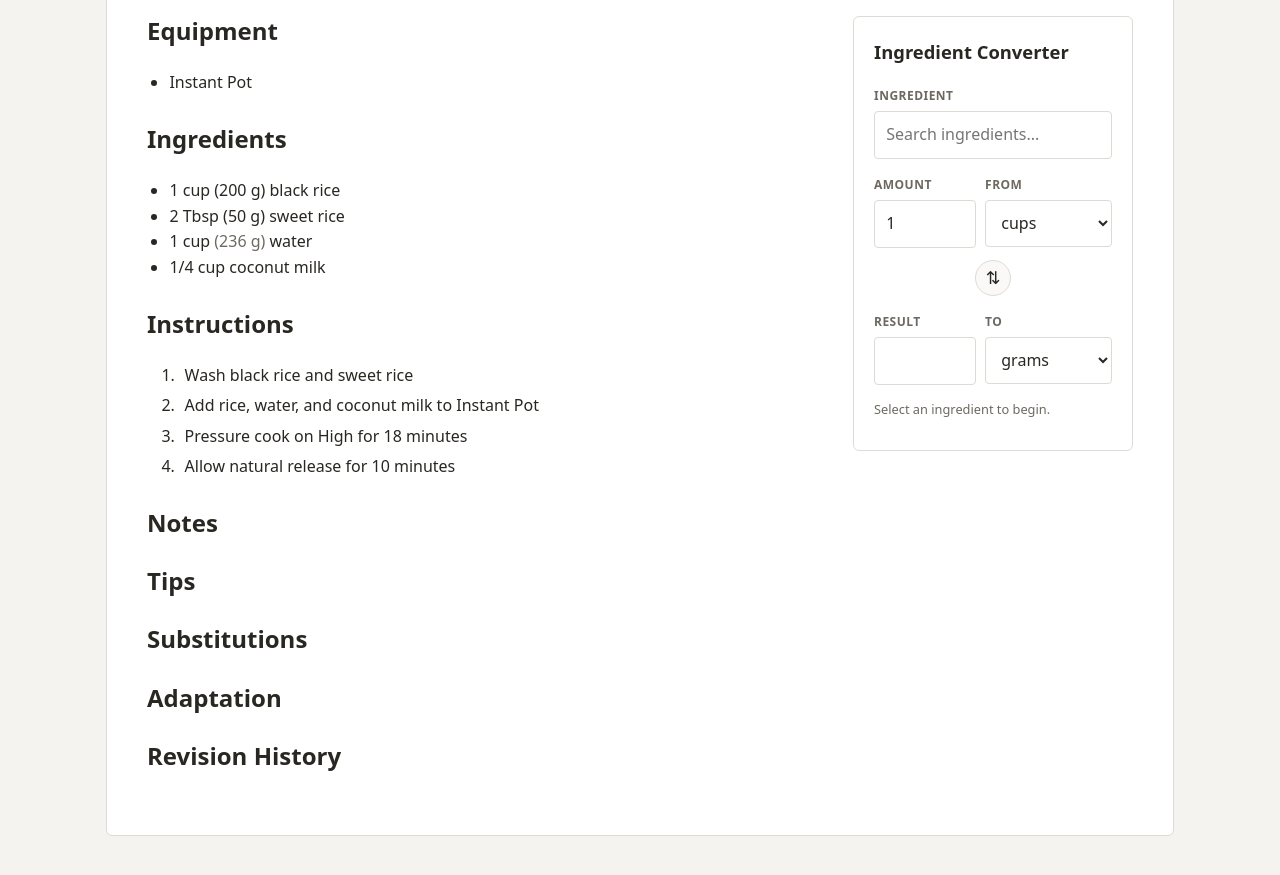
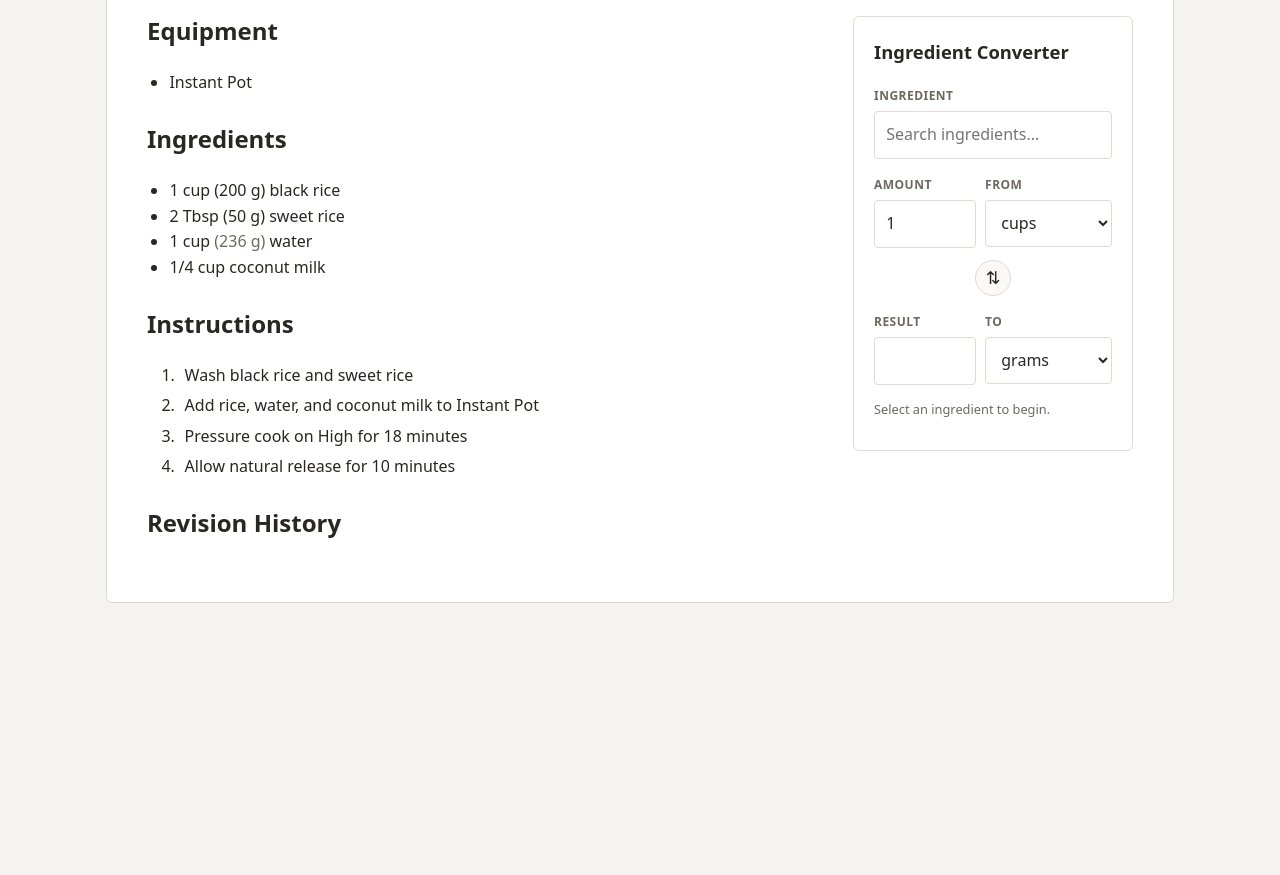
Before and after one commit to sundaycake/recipes, a Jekyll site: the page built from _recipes/black-rice-instant-pot.md, in a window 1280 px wide and 900 px high, scrolled down 557 px. Shown: the top 875 px of the window. Built offline with Jekyll 4.4.1, drawn with Linux system fonts in a browser that asks for light colours; after the commit the page ends 1224 px from its top, so only the background shows below that; part of the change alters nothing that is shown.

```diff
--- a/_layouts/recipe.html
+++ b/_layouts/recipe.html
@@ -139,6 +139,167 @@ layout: default
       </div>
 
       {{ content }}
+
+      <script>
+        function removeEmptyRecipeSections() {
+
+          const content =
+            document.querySelector(".recipe-content");
+
+          if (!content) {
+            return;
+          }
+
+          const headings =
+            Array.from(
+              content.querySelectorAll(
+                "h2, h3, h4, h5, h6"
+              )
+            );
+
+          /*
+           * Process deepest headings first.
+           *
+           * This allows us to remove an empty child
+           * section before deciding whether its parent
+           * section contains anything.
+           */
+          headings
+            .sort(function (a, b) {
+              return headingLevel(b) -
+                     headingLevel(a);
+            })
+            .forEach(function (heading) {
+
+              if (!heading.isConnected) {
+                return;
+              }
+
+              if (sectionHasContent(heading)) {
+                return;
+              }
+
+              heading.remove();
+            });
+
+          updateRecipeJumpNav();
+        }
+
+
+        function headingLevel(heading) {
+
+          return parseInt(
+            heading.tagName.substring(1),
+            10
+          );
+
+        }
+
+
+        function sectionHasContent(heading) {
+
+          const level =
+            headingLevel(heading);
+
+          let element =
+            heading.nextElementSibling;
+
+          while (element) {
+
+            /*
+             * Stop at the next heading at the same
+             * or higher level.
+             */
+            if (
+              /^H[1-6]$/.test(
+                element.tagName
+              )
+            ) {
+
+              const nextLevel =
+                headingLevel(element);
+
+              if (nextLevel <= level) {
+                break;
+              }
+
+              /*
+               * This is a child heading.
+               *
+               * Its content will be encountered as
+               * we continue through the section.
+               */
+              element =
+                element.nextElementSibling;
+
+              continue;
+            }
+
+
+            /*
+             * Ignore elements that contain nothing
+             * meaningful.
+             */
+            if (
+              element.textContent.trim() ||
+              element.querySelector(
+                "img, table, ul, ol, blockquote, pre"
+              )
+            ) {
+
+              return true;
+
+            }
+
+            element =
+              element.nextElementSibling;
+
+          }
+
+          return false;
+
+        }
+
+
+        function updateRecipeJumpNav() {
+
+          const nav =
+            document.querySelector(
+              ".recipe-jump-nav"
+            );
+
+          if (!nav) {
+            return;
+          }
+
+          nav.querySelectorAll("a").forEach(
+            function (link) {
+
+              const targetId =
+                link.getAttribute("href");
+
+              if (
+                !targetId ||
+                targetId.charAt(0) !== "#"
+              ) {
+                return;
+              }
+
+              const target =
+                document.querySelector(
+                  targetId
+                );
+
+              link.hidden = !target;
+
+            }
+          );
+
+        }
+
+
+        removeEmptyRecipeSections();
+      </script>
 
       </div>
 
```
